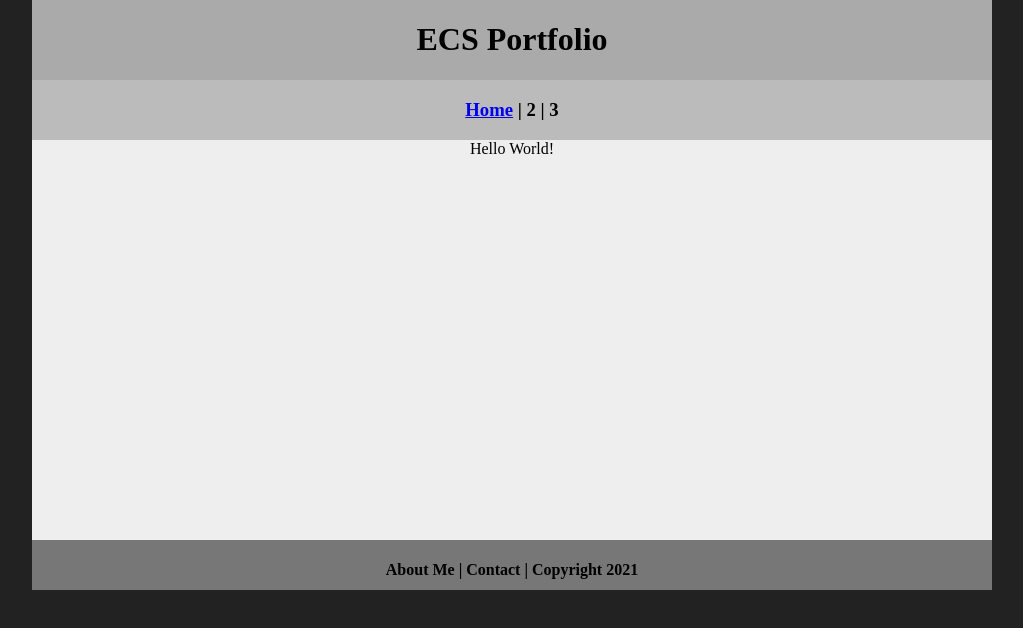
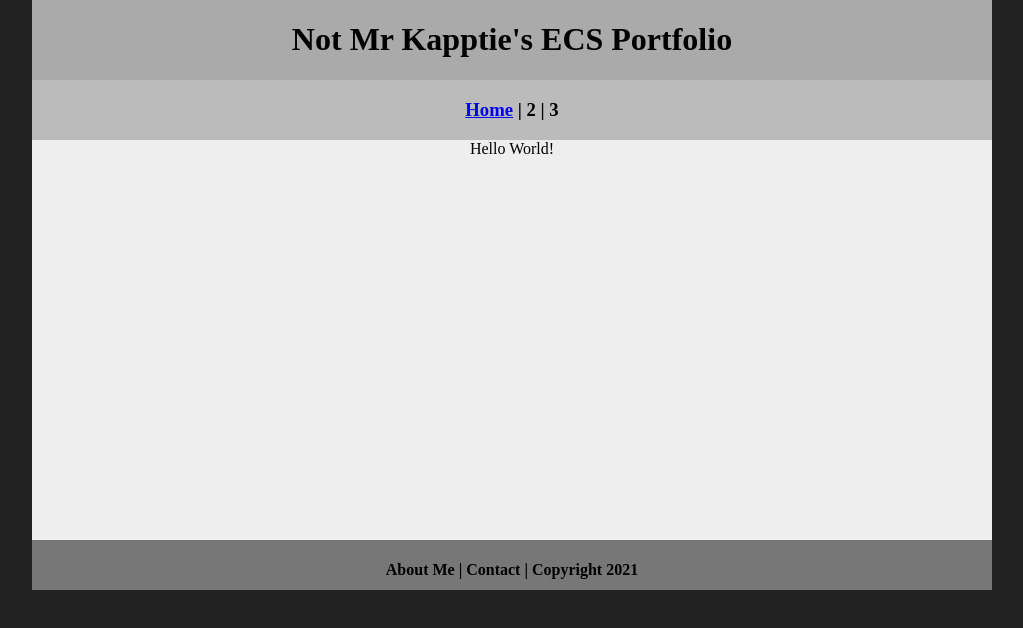
Before and after one commit to FerociousFuran/ecsportfolio, a plain HTML site: page index.html in a window 1280 px wide. Shown: the whole page, without its empty margins (128-1151 px from the left). Drawn offline with Linux system fonts and the light colour scheme.

Commit message:
Update index.html

```diff
--- a/index.html
+++ b/index.html
@@ -3,13 +3,13 @@
 <head>
 	<!-- This is a comment! Text here will be ignored by the browser. -->
 	<meta charset="UTF-8">
-	<title>My Portfolio</title>
+	<title>Not Mr Kapptie's ECS Portfolio</title>
 	<link href="myCSS.css" rel="stylesheet" type="text/css">
 </head>
 <body>
 <div class="container">
   <div class="header">
-  	<h1>ECS Portfolio</h1>
+  	<h1>Not Mr Kapptie's ECS Portfolio</h1>
   </div>
   <div class="nav">
     <h3><a href="index.html">Home</a> | 2 | 3</h3>
```
